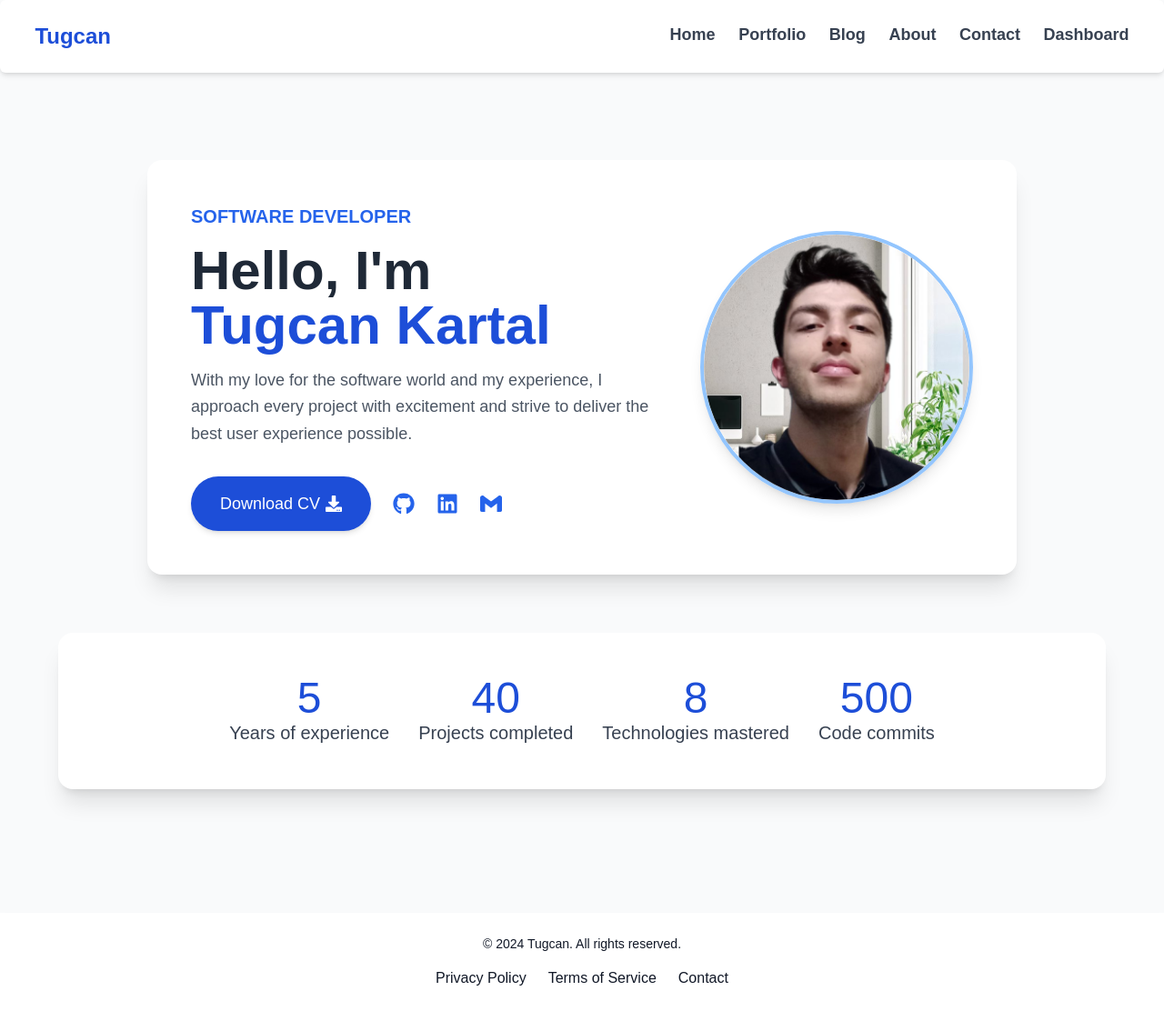
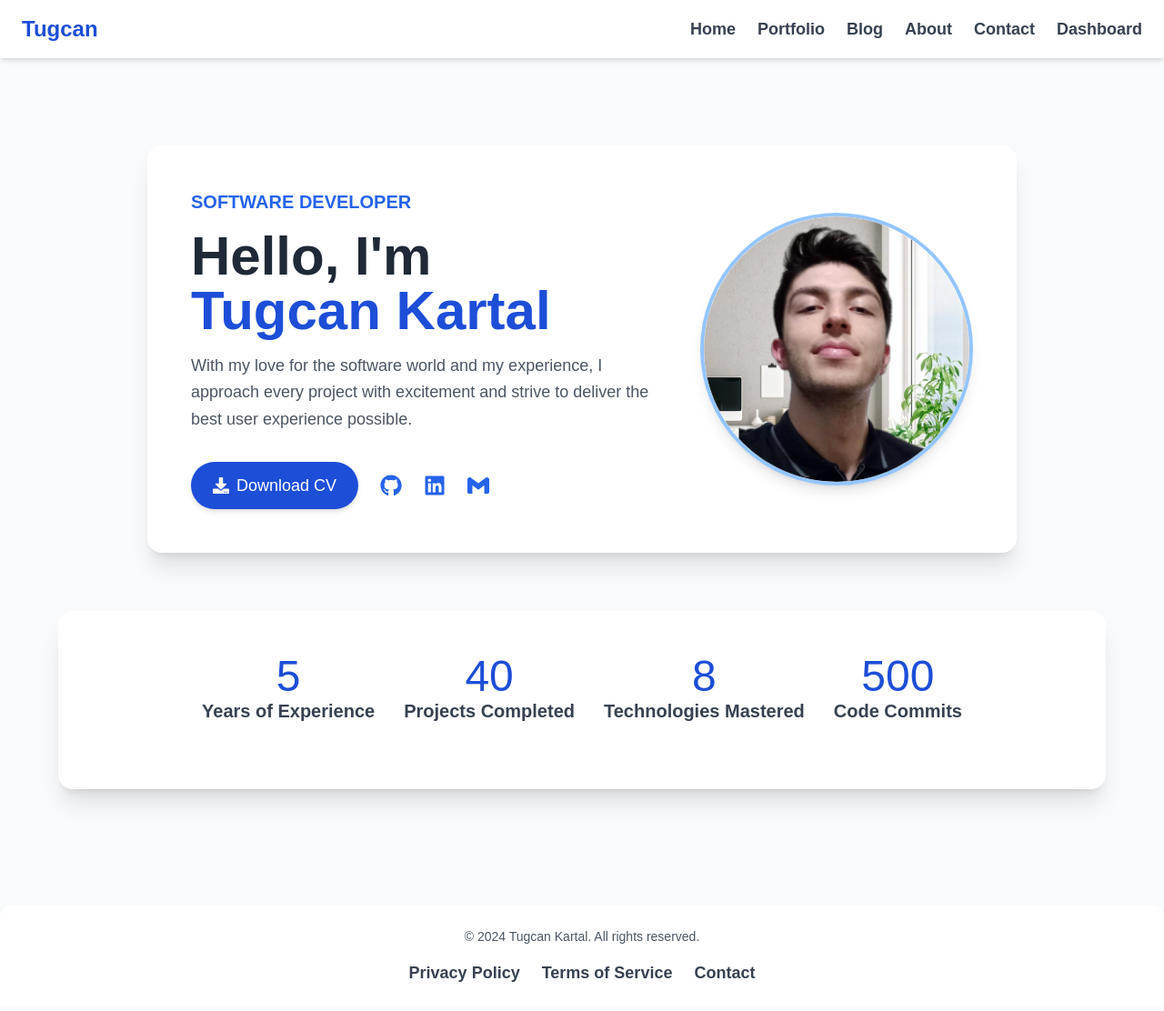
Before and after one commit to tugcan-kartal/Blog, a Next.js app: page / in a window 1280 px wide. Shown: the whole page at 91% size. Built offline with nearby package versions, Linux system fonts and the light colour scheme.

Commit message:
homepage footer navbar fixed

```diff
--- a/src/app/page.tsx
+++ b/src/app/page.tsx
@@ -3,13 +3,13 @@
 import Image from "next/image";
 import Link from "next/link";
 import Me from "@/../public/AboutPage-Me.png";
-import { FaGithub, FaLinkedin,FaDownload} from "react-icons/fa";
+import { FaGithub, FaLinkedin, FaDownload } from "react-icons/fa";
 import { SiGmail } from "react-icons/si";
 import CountUp from "react-countup";
 
 export default function Home() {
   return (
-    <div className=" bg-gray-50 flex flex-col items-center py-16 px-4">
+    <div className="bg-gray-50 flex flex-col items-center py-16 px-4">
       <div className="flex flex-col lg:flex-row items-center gap-12 bg-white rounded-2xl shadow-xl p-8 lg:p-12 max-w-6xl">
         {/* Profile Information */}
         <div className="text-center lg:text-left">
@@ -26,25 +26,37 @@ export default function Home() {
 
           {/* Action Buttons and Social Links */}
           <div className="flex flex-col lg:flex-row gap-6 lg:items-center">
-            <Link target="_blank" href="https://drive.google.com/file/d/1-eGxsicrT1ULDmyJr2ZdiIHbTZxHyNLR/view?usp=sharing" passHref>
-              <button className="flex items-center gap-x-[0.5vw] bg-blue-700 text-white text-lg px-8 py-4 rounded-full font-medium hover:bg-blue-800 transition duration-200 shadow-md">
-                <div>
-                  Download CV
-                </div>
-                <div>
-                  <FaDownload  />
-                </div>
+            <Link
+              target="_blank"
+              href="https://drive.google.com/file/d/1-eGxsicrT1ULDmyJr2ZdiIHbTZxHyNLR/view?usp=sharing"
+              passHref
+            >
+              <button className="flex items-center gap-x-2 bg-blue-700 text-white text-lg px-6 py-3 rounded-full font-medium hover:bg-blue-800 transition duration-200 shadow-md lg:mx-0 mx-auto">
+                <FaDownload />
+                <span>Download CV</span>
               </button>
             </Link>
 
             <div className="flex gap-6 mt-4 lg:mt-0 text-blue-600 text-2xl lg:mx-0 mx-auto">
-              <Link target="_blank" href="https://github.com/tugcan-kartal" className="hover:text-blue-700 transition">
+              <Link
+                target="_blank"
+                href="https://github.com/tugcan-kartal"
+                className="hover:text-blue-700 transition"
+              >
                 <FaGithub />
               </Link>
-              <Link target="_blank" href="https://www.linkedin.com/in/tugcan-kartal" className="hover:text-blue-700 transition">
+              <Link
+                target="_blank"
+                href="https://www.linkedin.com/in/tugcan-kartal"
+                className="hover:text-blue-700 transition"
+              >
                 <FaLinkedin />
               </Link>
-              <Link target="_blank" href="mailto:tugcankartal01@gmail.com" className="hover:text-blue-700 transition">
+              <Link
+                target="_blank"
+                href="mailto:tugcankartal01@gmail.com"
+                className="hover:text-blue-700 transition"
+              >
                 <SiGmail />
               </Link>
             </div>
@@ -53,23 +65,29 @@ export default function Home() {
 
         {/* Profile Image */}
         <div className="mt-8 lg:mt-0">
-          <Image className="rounded-full shadow-lg border-4 border-blue-300" src={Me} alt="Tugcan Kartal" width={300} height={300} />
+          <Image
+            className="rounded-full shadow-lg border-4 border-blue-300"
+            src={Me}
+            alt="Tugcan Kartal"
+            width={300}
+            height={300}
+          />
         </div>
       </div>
 
       {/* Statistics Section */}
       <div className="bg-white rounded-2xl shadow-xl p-8 lg:p-12 mt-16 max-w-6xl w-full flex justify-center items-center flex-wrap">
         {[
-          { end: 5, label: "Years of experience" },
-          { end: 40, label: "Projects completed" },
-          { end: 8, label: "Technologies mastered" },
-          { end: 500, label: "Code commits" },
+          { end: 5, label: "Years of Experience" },
+          { end: 40, label: "Projects Completed" },
+          { end: 8, label: "Technologies Mastered" },
+          { end: 500, label: "Code Commits" },
         ].map((stat) => (
-          <div key={stat.label} className="flex flex-col items-center mx-4">
+          <div key={stat.label} className="flex flex-col items-center mx-4 mb-6">
             <div className="text-5xl text-blue-700">
               <CountUp start={0} end={stat.end} duration={4} />
             </div>
-            <div className="text-xl text-gray-700">{stat.label}</div>
+            <div className="text-xl text-gray-700 font-semibold">{stat.label}</div>
           </div>
         ))}
       </div>
--- a/src/components/footer/Footer.tsx
+++ b/src/components/footer/Footer.tsx
@@ -3,15 +3,15 @@ import React from "react";
 
 const Footer: React.FC = () => {
     return (
-        <div className="bg-white shadow-md py-6 mt-[5vh]">
+        <div className="bg-white shadow-md py-6 mt-8 rounded-t-xl">
             <div className="container mx-auto text-center">
-                <div className="text-sm mb-4">
-                    <p>© 2024 Tugcan. All rights reserved.</p>
+                <div className="text-sm mb-4 text-gray-600">
+                    <p>© 2024 Tugcan Kartal. All rights reserved.</p>
                 </div>
                 <div className="flex justify-center items-center space-x-6">
-                    <Link href="/privacy-policy" className="hover:text-blue-400 transition duration-300">Privacy Policy</Link>
-                    <Link href="/terms-of-service" className="hover:text-blue-400 transition duration-300">Terms of Service</Link>
-                    <Link href="/contact" className="hover:text-blue-400 transition duration-300">Contact</Link>
+                    <Link href="/privacy-policy" className="text-gray-700 hover:text-blue-600 transition duration-300 text-lg font-semibold">Privacy Policy</Link>
+                    <Link href="/terms-of-service" className="text-gray-700 hover:text-blue-600 transition duration-300 text-lg font-semibold">Terms of Service</Link>
+                    <Link href="/contact" className="text-gray-700 hover:text-blue-600 transition duration-300 text-lg font-semibold">Contact</Link>
                 </div>
             </div>
         </div>
--- a/src/components/navbar/Navbar.tsx
+++ b/src/components/navbar/Navbar.tsx
@@ -3,7 +3,7 @@
 import Link from "next/link";
 import React, { useState } from "react";
 import MenuIcon from '@mui/icons-material/Menu';
-import CloseIcon from '@mui/icons-material/Close'; // Kapatma ikonu ekleniyor
+import CloseIcon from '@mui/icons-material/Close';
 
 const Navbar: React.FC = () => {
     const [isOpen, setIsOpen] = useState(false);
@@ -18,23 +18,22 @@ const Navbar: React.FC = () => {
     ];
 
     return (
-        <div className="relative">
-            <div className="flex justify-between px-[3vw] py-[3vh] bg-white shadow-md rounded-md">
+        <nav className="relative bg-white shadow-md">
+            <div className="flex justify-between items-center px-6 py-4 max-w-screen-xl mx-auto">
+                <Link href="/" className="text-2xl font-bold text-blue-700 hover:text-blue-800 transition duration-300">
+                    Tugcan
+                </Link>
 
-                <div>
-                    <Link href={"/"} className="text-2xl font-semibold text-blue-700">Tugcan</Link>
-                </div>
-
-                <div className="hidden md:flex gap-x-[2vw]">
+                <div className="hidden md:flex space-x-6">
                     {data.map((item, index) => (
-                        <div key={index}>
-                            <Link href={item.url} className="text-gray-700 text-lg font-semibold hover:text-blue-600 transition duration-300">{item.title}</Link>
-                        </div>
+                        <Link key={index} href={item.url} className="text-lg font-semibold text-gray-700 hover:text-blue-600 transition duration-300">
+                            {item.title}
+                        </Link>
                     ))}
                 </div>
 
                 <div className="md:hidden">
-                    <button onClick={() => setIsOpen(!isOpen)}>
+                    <button onClick={() => setIsOpen(!isOpen)} className="text-gray-700 hover:text-blue-600 transition duration-300">
                         {isOpen ? <CloseIcon /> : <MenuIcon />}
                     </button>
                 </div>
@@ -42,7 +41,7 @@ const Navbar: React.FC = () => {
 
             {/* Mobil Menü */}
             {isOpen && (
-                <div className="md:hidden flex flex-col bg-gray-50 shadow-lg rounded-lg mt-2 p-4">
+                <div className="md:hidden flex flex-col bg-white shadow-lg rounded-lg mt-2 p-4">
                     {data.map((item, index) => (
                         <Link key={index} href={item.url}>
                             <div className="py-2 text-lg text-gray-800 hover:text-blue-600 transition duration-300">{item.title}</div>
@@ -50,7 +49,7 @@ const Navbar: React.FC = () => {
                     ))}
                 </div>
             )}
-        </div>
+        </nav>
     );
 }
 
```
